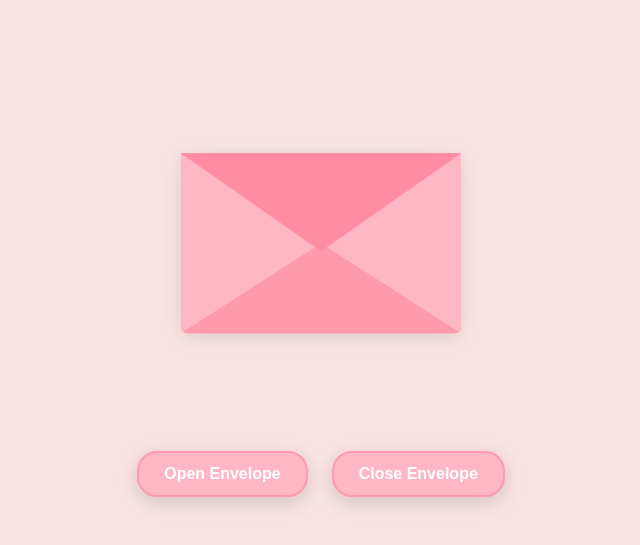
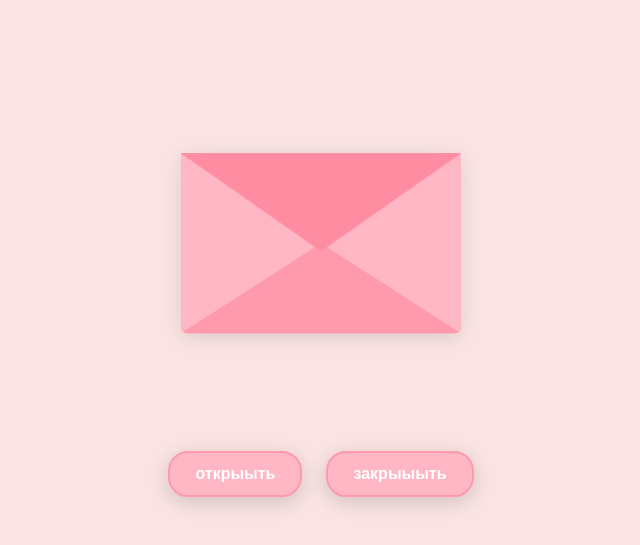
Before and after one commit to meowwmurr/vikchaPresent.io, a plain HTML site: page thirdValentine.html in a window 1280 px wide. Shown: the part 39-584 px from the top of the page, without its empty margins (319-959 px from the left). Drawn offline with nearby package versions, Linux system fonts and the light colour scheme.

Commit message:
Update thirdValentine.html

```diff
--- a/thirdValentine.html
+++ b/thirdValentine.html
@@ -337,8 +337,8 @@
     </div>
 </div>
 <div class="reset">
-    <button id="open">Open Envelope</button>
-    <button id="reset">Close Envelope</button>
+    <button id="open">открыыть</button>
+    <button id="reset">закрыыыть</button>
 </div>
 
 <script src="https://code.jquery.com/jquery-3.6.0.min.js"></script>
```
